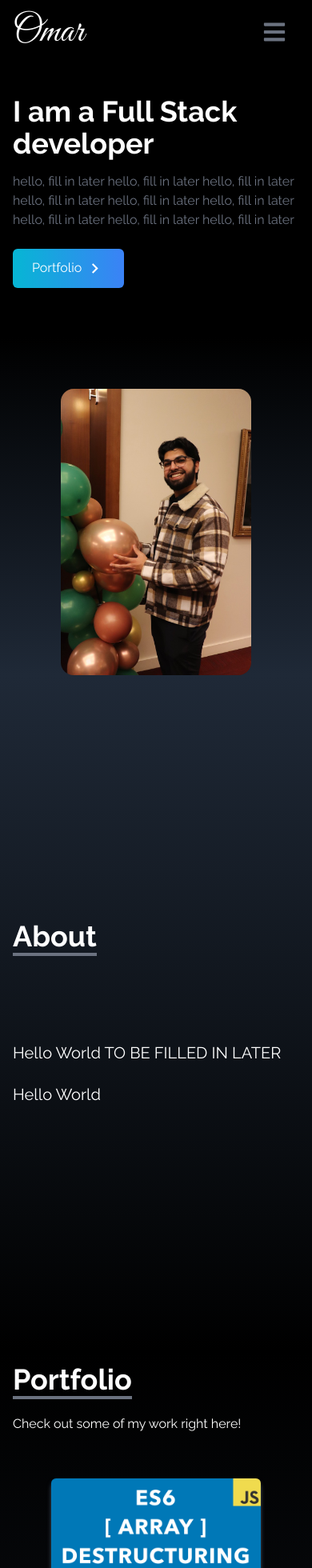
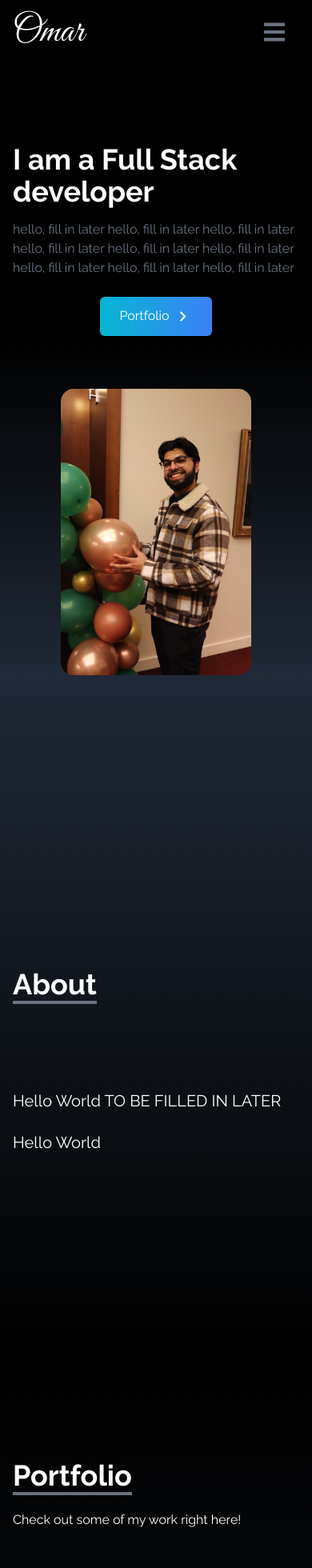
Before and after one commit to omar-narine/personal-site-v2, a Next.js app: page / in a window 390 px wide. Shown: the top 1960 px of the page at 80% size. Built offline with nearby package versions, Linux system fonts and the light colour scheme.

Commit message:
Attempting to fix scaling and mobile issues

```diff
--- a/src/app/page.js
+++ b/src/app/page.js
@@ -8,10 +8,10 @@ export default function Home() {
   return (
     <div
       name="home"
-      className="h-screen w-full bg-gradient-to-b from-black via-black to-gray-800"
+      className="pt-[120px] md:pt-0 h-screen w-full bg-gradient-to-b from-black via-black to-gray-800"
     >
       <div className="max-w-screen-lg mx-auto flex flex-col items-center justify-center h-full px-4 md:flex-row">
-        <div className="flex flex-col justify-center h-full">
+        <div className="flex flex-col justify-center items-center md:items-start h-full">
           <h2 className="text-4xl sm:text-7xl font-bold text-white">
             I am a Full Stack developer
           </h2>
--- a/src/components/About.js
+++ b/src/components/About.js
@@ -4,7 +4,7 @@ const About = () => {
   return (
     <div
       name="about"
-      className="w-full h-screen bg-gradient-to-b from-gray-800 to-black text-white"
+      className="pt-[120px] md:pt-0 w-full h-screen bg-gradient-to-b from-gray-800 to-black text-white"
     >
       <div className="max-w-screen-lg p-4 mx-auto flex flex-col justify-center w-full h-full">
         <div className="pb-8">
--- a/src/components/Contact.js
+++ b/src/components/Contact.js
@@ -4,7 +4,7 @@ const Contact = () => {
   return (
     <div
       name="contact"
-      className="w-full h-screen bg-gradient-to-b from-black to-gray-800 p-4 text-white"
+      className="pt-[120px] md:pt-0 w-full h-screen bg-gradient-to-b from-black to-gray-800 p-4 text-white"
     >
       <div className="flex flex-col p-4 justify-center max-w-screen-lg mx-auto h-full">
         <div className="pb-8">
--- a/src/components/Experience.js
+++ b/src/components/Experience.js
@@ -57,7 +57,7 @@ const Experience = () => {
   return (
     <div
       name="experience"
-      className="bg-gradient-to-b from-gray-800 to-black w-full h-screen"
+      className="pt-[120px] md:pt-0 bg-gradient-to-b from-gray-800 to-black w-full h-screen"
     >
       <div className="max-w-screen-lg mx-auto p-4 flex flex-col justify-center w-full h-full text-white">
         <div>
--- a/src/components/Portfolio.js
+++ b/src/components/Portfolio.js
@@ -37,7 +37,7 @@ const Portfolio = () => {
   return (
     <div
       name="portfolio"
-      className="bg-gradient-to-b from-black to-gray-800 w-full text-white md:h-screen"
+      className="pt-[120px] md:pt-0 bg-gradient-to-b from-black to-gray-800 w-full text-white md:h-screen"
     >
       <div className="max-w-screen-lg p-4 mx-auto flex flex-col justify-center w-full h-full">
         <div className="pb-8">
```
